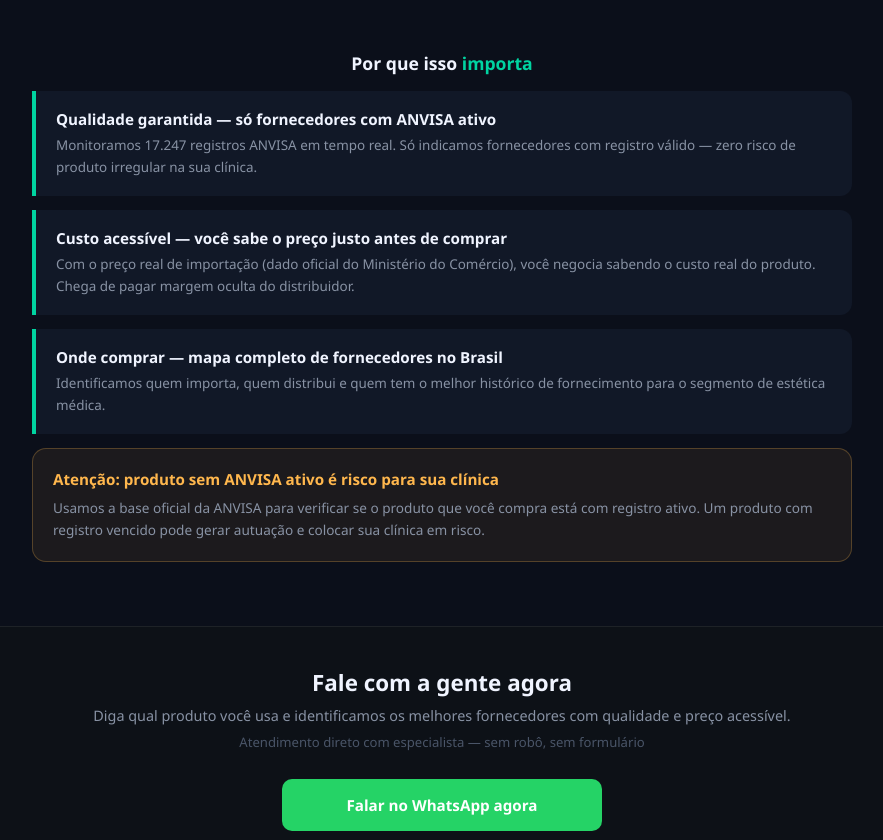
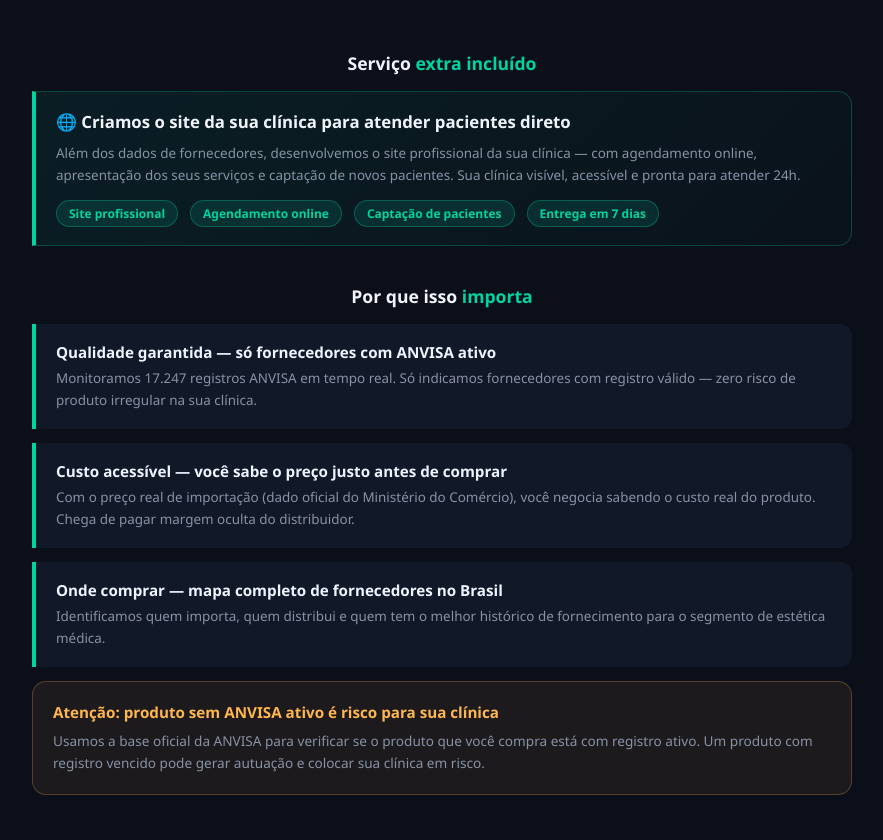
Before and after one commit to business575/pharmaintel-br, a plain HTML site: page estetica.html in a window 1280 px wide. Shown: the part 1514-2354 px from the top of the page, without its empty margins (198-1081 px from the left). Drawn offline with Linux system fonts and the light colour scheme.

Commit message:
Add website creation service to aesthetics landing page

```diff
--- a/estetica.html
+++ b/estetica.html
@@ -165,6 +165,21 @@
   </div>
 </div>
 
+<!-- SERVICO EXTRA -->
+<div class="section">
+  <div class="section-title">Serviço <span>extra incluído</span></div>
+  <div class="highlight" style="border-left-color:#00D4A1; background: linear-gradient(135deg, rgba(0,212,161,0.08), rgba(0,212,161,0.02)); border: 1px solid rgba(0,212,161,0.25); border-left: 4px solid #00D4A1; border-radius: 0 14px 14px 0;">
+    <strong style="font-size:1.05rem;">🌐 Criamos o site da sua clínica para atender pacientes direto</strong>
+    <p style="margin-top:10px;">Além dos dados de fornecedores, desenvolvemos o site profissional da sua clínica — com agendamento online, apresentação dos seus serviços e captação de novos pacientes. Sua clínica visível, acessível e pronta para atender 24h.</p>
+    <div style="display:flex; gap:12px; flex-wrap:wrap; margin-top:14px;">
+      <span style="background:rgba(0,212,161,0.12); border:1px solid rgba(0,212,161,0.3); color:#00D4A1; font-size:0.75rem; padding:4px 12px; border-radius:20px; font-weight:600;">Site profissional</span>
+      <span style="background:rgba(0,212,161,0.12); border:1px solid rgba(0,212,161,0.3); color:#00D4A1; font-size:0.75rem; padding:4px 12px; border-radius:20px; font-weight:600;">Agendamento online</span>
+      <span style="background:rgba(0,212,161,0.12); border:1px solid rgba(0,212,161,0.3); color:#00D4A1; font-size:0.75rem; padding:4px 12px; border-radius:20px; font-weight:600;">Captação de pacientes</span>
+      <span style="background:rgba(0,212,161,0.12); border:1px solid rgba(0,212,161,0.3); color:#00D4A1; font-size:0.75rem; padding:4px 12px; border-radius:20px; font-weight:600;">Entrega em 7 dias</span>
+    </div>
+  </div>
+</div>
+
 <!-- DIFERENCIAIS -->
 <div class="section">
   <div class="section-title">Por que isso <span>importa</span></div>
```
